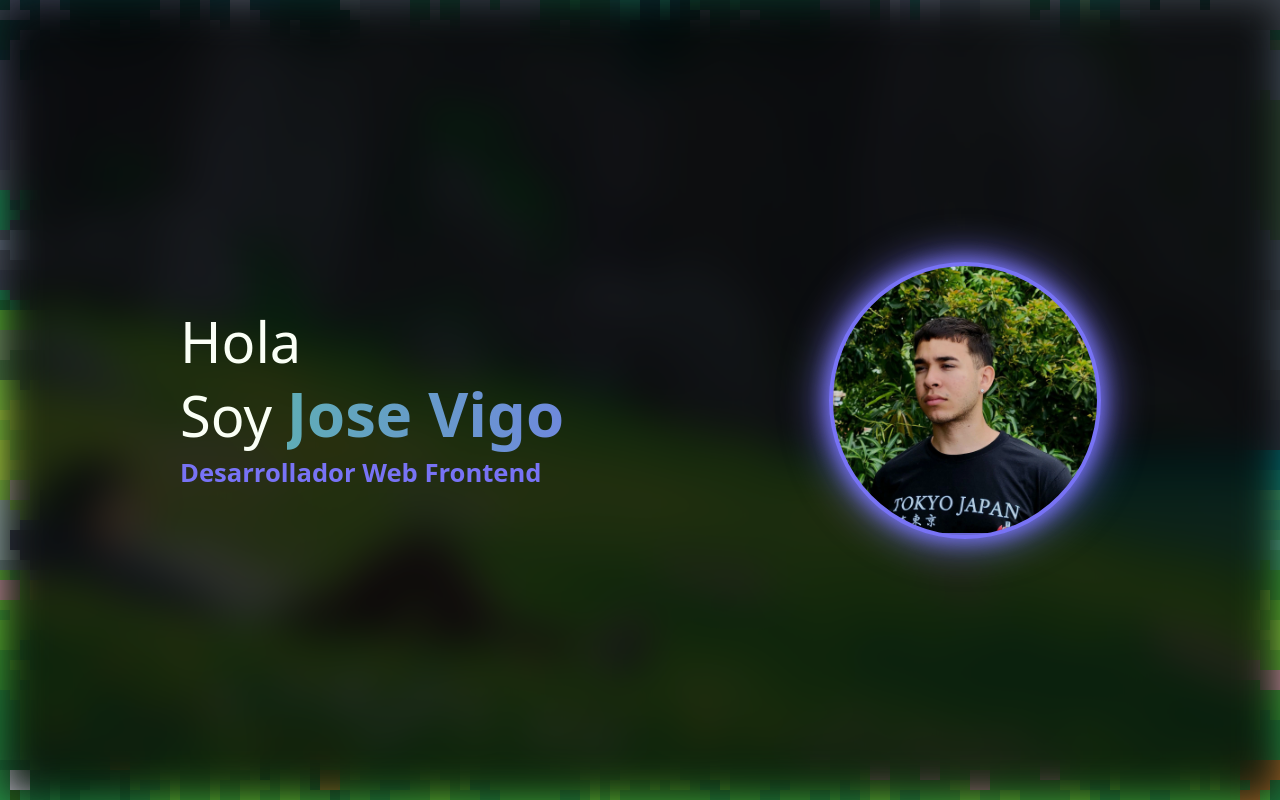
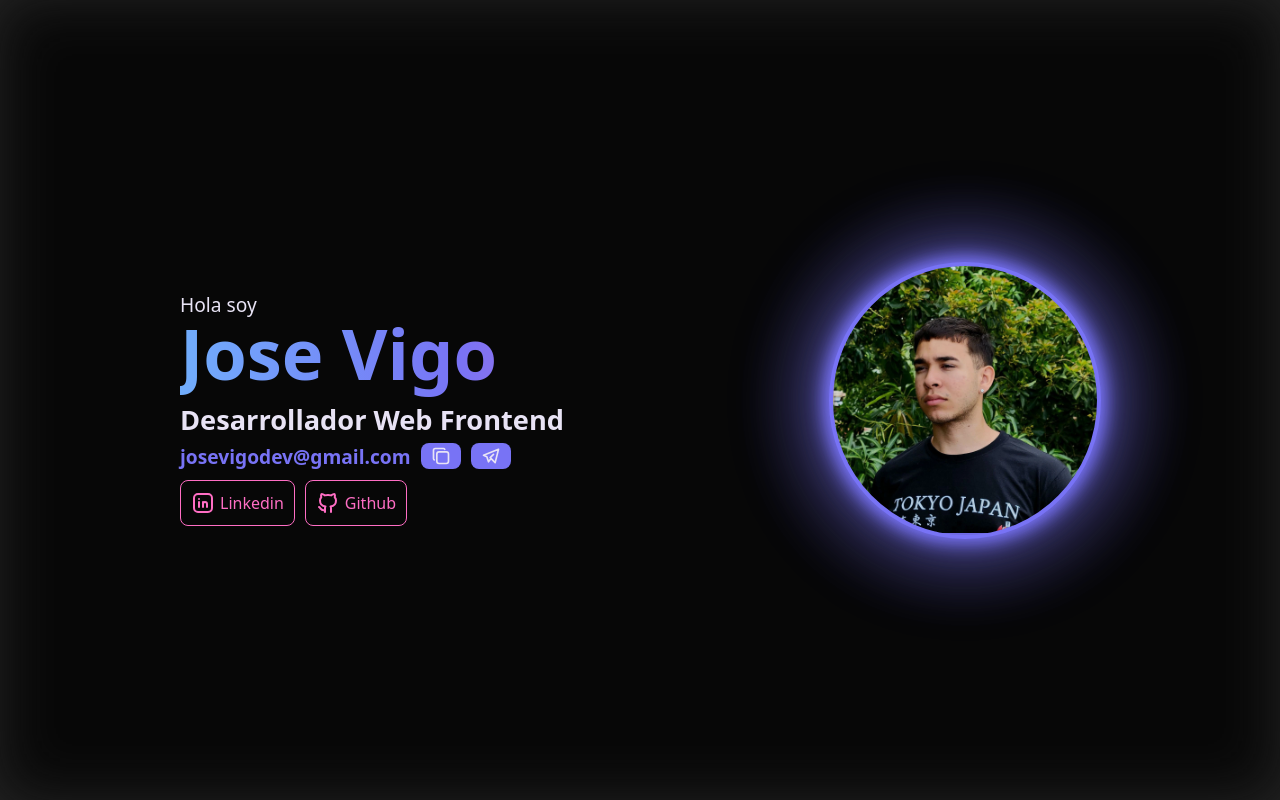
Before and after one commit to josevigodev/personal-portfolio-web, a React (Vite) app: page / in a window 1280 px wide. Built offline with nearby package versions, Linux system fonts and the light colour scheme.

Commit message:
add social links and gmail

```diff
--- /dev/null
+++ b/src/Components/Icons.jsx
@@ -0,0 +1,200 @@
+export function CopyIcon() {
+  return (
+    <svg
+      xmlns='http://www.w3.org/2000/svg'
+      width='20'
+      height='20'
+      viewBox='0 0 24 24'
+      fill='none'
+      stroke='currentColor'
+      stroke-width='2'
+      stroke-linecap='round'
+      stroke-linejoin='round'
+      class='icon icon-tabler icons-tabler-outline icon-tabler-copy'
+    >
+      <path stroke='none' d='M0 0h24v24H0z' fill='none' />
+      <path d='M7 7m0 2.667a2.667 2.667 0 0 1 2.667 -2.667h8.666a2.667 2.667 0 0 1 2.667 2.667v8.666a2.667 2.667 0 0 1 -2.667 2.667h-8.666a2.667 2.667 0 0 1 -2.667 -2.667z' />
+      <path d='M4.012 16.737a2.005 2.005 0 0 1 -1.012 -1.737v-10c0 -1.1 .9 -2 2 -2h10c.75 0 1.158 .385 1.5 1' />
+    </svg>
+  );
+}
+
+export function SendIcon() {
+  return (
+    <svg
+      xmlns='http://www.w3.org/2000/svg'
+      width='20'
+      height='20'
+      viewBox='0 0 24 24'
+      fill='none'
+      stroke='currentColor'
+      stroke-width='2'
+      stroke-linecap='round'
+      stroke-linejoin='round'
+      class='icon icon-tabler icons-tabler-outline icon-tabler-brand-telegram'
+    >
+      <path stroke='none' d='M0 0h24v24H0z' fill='none' />
+      <path d='M15 10l-4 4l6 6l4 -16l-18 7l4 2l2 6l3 -4' />
+    </svg>
+  );
+}
+
+export function GitIcon() {
+  return (
+    <svg
+      xmlns='http://www.w3.org/2000/svg'
+      width='24'
+      height='24'
+      viewBox='0 0 24 24'
+      fill='none'
+      stroke='currentColor'
+      stroke-width='2'
+      stroke-linecap='round'
+      stroke-linejoin='round'
+      class='icon icon-tabler icons-tabler-outline icon-tabler-brand-git'
+    >
+      <path stroke='none' d='M0 0h24v24H0z' fill='none' />
+      <path d='M16 12m-1 0a1 1 0 1 0 2 0a1 1 0 1 0 -2 0' />
+      <path d='M12 8m-1 0a1 1 0 1 0 2 0a1 1 0 1 0 -2 0' />
+      <path d='M12 16m-1 0a1 1 0 1 0 2 0a1 1 0 1 0 -2 0' />
+      <path d='M12 15v-6' />
+      <path d='M15 11l-2 -2' />
+      <path d='M11 7l-1.9 -1.9' />
+      <path d='M13.446 2.6l7.955 7.954a2.045 2.045 0 0 1 0 2.892l-7.955 7.955a2.045 2.045 0 0 1 -2.892 0l-7.955 -7.955a2.045 2.045 0 0 1 0 -2.892l7.955 -7.955a2.045 2.045 0 0 1 2.892 0z' />
+    </svg>
+  );
+}
+
+export function GithubIcon() {
+  return (
+    <svg
+      xmlns='http://www.w3.org/2000/svg'
+      width='24'
+      height='24'
+      viewBox='0 0 24 24'
+      fill='none'
+      stroke='currentColor'
+      stroke-width='2'
+      stroke-linecap='round'
+      stroke-linejoin='round'
+      class='icon icon-tabler icons-tabler-outline icon-tabler-brand-github'
+    >
+      <path stroke='none' d='M0 0h24v24H0z' fill='none' />
+      <path d='M9 19c-4.3 1.4 -4.3 -2.5 -6 -3m12 5v-3.5c0 -1 .1 -1.4 -.5 -2c2.8 -.3 5.5 -1.4 5.5 -6a4.6 4.6 0 0 0 -1.3 -3.2a4.2 4.2 0 0 0 -.1 -3.2s-1.1 -.3 -3.5 1.3a12.3 12.3 0 0 0 -6.2 0c-2.4 -1.6 -3.5 -1.3 -3.5 -1.3a4.2 4.2 0 0 0 -.1 3.2a4.6 4.6 0 0 0 -1.3 3.2c0 4.6 2.7 5.7 5.5 6c-.6 .6 -.6 1.2 -.5 2v3.5' />
+    </svg>
+  );
+}
+
+export function LinkedinIcon() {
+  return (
+    <svg
+      xmlns='http://www.w3.org/2000/svg'
+      width='24'
+      height='24'
+      viewBox='0 0 24 24'
+      fill='none'
+      stroke='currentColor'
+      stroke-width='2'
+      stroke-linecap='round'
+      stroke-linejoin='round'
+      class='icon icon-tabler icons-tabler-outline icon-tabler-brand-linkedin'
+    >
+      <path stroke='none' d='M0 0h24v24H0z' fill='none' />
+      <path d='M8 11v5' />
+      <path d='M8 8v.01' />
+      <path d='M12 16v-5' />
+      <path d='M16 16v-3a2 2 0 1 0 -4 0' />
+      <path d='M3 7a4 4 0 0 1 4 -4h10a4 4 0 0 1 4 4v10a4 4 0 0 1 -4 4h-10a4 4 0 0 1 -4 -4z' />
+    </svg>
+  );
+}
+
+export function HTMLIcon() {
+  return (
+    <svg
+      xmlns='http://www.w3.org/2000/svg'
+      width='24'
+      height='24'
+      viewBox='0 0 24 24'
+      fill='none'
+      stroke='currentColor'
+      stroke-width='2'
+      stroke-linecap='round'
+      stroke-linejoin='round'
+      class='icon icon-tabler icons-tabler-outline icon-tabler-brand-html5'
+    >
+      <path stroke='none' d='M0 0h24v24H0z' fill='none' />
+      <path d='M20 4l-2 14.5l-6 2l-6 -2l-2 -14.5z' />
+      <path d='M15.5 8h-7l.5 4h6l-.5 3.5l-2.5 .75l-2.5 -.75l-.1 -.5' />
+    </svg>
+  );
+}
+
+export function CSSIcon() {
+  return (
+    <svg
+      xmlns='http://www.w3.org/2000/svg'
+      width='24'
+      height='24'
+      viewBox='0 0 24 24'
+      fill='none'
+      stroke='currentColor'
+      stroke-width='2'
+      stroke-linecap='round'
+      stroke-linejoin='round'
+      class='icon icon-tabler icons-tabler-outline icon-tabler-brand-css3'
+    >
+      <path stroke='none' d='M0 0h24v24H0z' fill='none' />
+      <path d='M20 4l-2 14.5l-6 2l-6 -2l-2 -14.5z' />
+      <path d='M8.5 8h7l-4.5 4h4l-.5 3.5l-2.5 .75l-2.5 -.75l-.1 -.5' />
+    </svg>
+  );
+}
+
+export function JavascriptIcon() {
+  return (
+    <svg
+      xmlns='http://www.w3.org/2000/svg'
+      width='24'
+      height='24'
+      viewBox='0 0 24 24'
+      fill='none'
+      stroke='currentColor'
+      stroke-width='2'
+      stroke-linecap='round'
+      stroke-linejoin='round'
+      class='icon icon-tabler icons-tabler-outline icon-tabler-brand-javascript'
+    >
+      <path stroke='none' d='M0 0h24v24H0z' fill='none' />
+      <path d='M20 4l-2 14.5l-6 2l-6 -2l-2 -14.5z' />
+      <path d='M7.5 8h3v8l-2 -1' />
+      <path d='M16.5 8h-2.5a.5 .5 0 0 0 -.5 .5v3a.5 .5 0 0 0 .5 .5h1.423a.5 .5 0 0 1 .495 .57l-.418 2.93l-2 .5' />
+    </svg>
+  );
+}
+
+export function ReactIcon() {
+  return (
+    <svg
+      xmlns='http://www.w3.org/2000/svg'
+      width='24'
+      height='24'
+      viewBox='0 0 24 24'
+      fill='none'
+      stroke='currentColor'
+      stroke-width='2'
+      stroke-linecap='round'
+      stroke-linejoin='round'
+      class='icon icon-tabler icons-tabler-outline icon-tabler-brand-react'
+    >
+      <path stroke='none' d='M0 0h24v24H0z' fill='none' />
+      <path d='M6.306 8.711c-2.602 .723 -4.306 1.926 -4.306 3.289c0 2.21 4.477 4 10 4c.773 0 1.526 -.035 2.248 -.102' />
+      <path d='M17.692 15.289c2.603 -.722 4.308 -1.926 4.308 -3.289c0 -2.21 -4.477 -4 -10 -4c-.773 0 -1.526 .035 -2.25 .102' />
+      <path d='M6.305 15.287c-.676 2.615 -.485 4.693 .695 5.373c1.913 1.105 5.703 -1.877 8.464 -6.66c.387 -.67 .733 -1.339 1.036 -2' />
+      <path d='M17.694 8.716c.677 -2.616 .487 -4.696 -.694 -5.376c-1.913 -1.105 -5.703 1.877 -8.464 6.66c-.387 .67 -.733 1.34 -1.037 2' />
+      <path d='M12 5.424c-1.925 -1.892 -3.82 -2.766 -5 -2.084c-1.913 1.104 -1.226 5.877 1.536 10.66c.386 .67 .793 1.304 1.212 1.896' />
+      <path d='M12 18.574c1.926 1.893 3.821 2.768 5 2.086c1.913 -1.104 1.226 -5.877 -1.536 -10.66c-.375 -.65 -.78 -1.283 -1.212 -1.897' />
+      <path d='M11.5 12.866a1 1 0 1 0 1 -1.732a1 1 0 0 0 -1 1.732z' />
+    </svg>
+  );
+}
--- a/src/Components/OpeningHeader.jsx
+++ b/src/Components/OpeningHeader.jsx
@@ -1,16 +1,52 @@
 import { ResponsiveImage } from './ResponsiveImage';
 import '../styles/OpeningHeader.css';
+import { CopyIcon, GithubIcon, LinkedinIcon, SendIcon } from './Icons';
 
 export function OpeningHeader() {
+  const handleCopy = () => {
+    navigator.clipboard.writeText('josevigodev@gmail.com');
+  };
+
   return (
     <div className='blur'>
       <header className='width-padding-container full-height flex-container opening-header'>
         <div className='flex-column-container principal-title-container'>
-          <small>Hola</small>
-          <h1>
-            Soy <span className='animated-gradient-text'>Jose Vigo</span>
-          </h1>
+          <small>Hola soy</small>
+          <h1 className='animated-gradient-text'>Jose Vigo</h1>
           <h2>Desarrollador Web Frontend</h2>
+          <div className='flex-row-container contact-info'>
+            <p>josevigodev@gmail.com</p>
+            <button onClick={handleCopy}>
+              <CopyIcon />
+            </button>
+            <a href='mailto:josevigodev@gmail.com'>
+              <SendIcon />
+            </a>
+          </div>
+          <div className='flex-row-container social-container'>
+            <a
+              className='flex-row-container social-link'
+              href='https://www.linkedin.com/in/jose-vigo-a9a728365'
+              target='_blank'
+              rel='noopener noreferrer nofollow'
+            >
+              <span>
+                <LinkedinIcon />
+              </span>
+              <span>Linkedin</span>
+            </a>
+            <a
+              className='flex-row-container social-link'
+              href='https://github.com/josevigodev'
+              target='_blank'
+              rel='noopener noreferrer nofollow'
+            >
+              <span>
+                <GithubIcon />
+              </span>
+              <span>Github</span>
+            </a>
+          </div>
         </div>
         <div className='presentation-img-container'>
           <ResponsiveImage />
--- a/src/index.css
+++ b/src/index.css
@@ -1,5 +1,7 @@
 :root {
-  --primary-a: #7873f5;
+  --primary-a: #e8e3f5;
+  --shadow-purple: #7873f5;
+  --shadow-purple-opacity: #7873f555;
   font-family: system-ui, -apple-system, BlinkMacSystemFont, 'Segoe UI', Roboto,
     Oxygen, Ubuntu, Cantarell, 'Open Sans', 'Helvetica Neue', sans-serif;
 
@@ -12,13 +14,11 @@
   -webkit-font-smoothing: antialiased;
   -moz-osx-font-smoothing: grayscale;
   -webkit-text-size-adjust: 100%;
-  background-image: url('/pixel-green.png');
-  background-position: center;
 }
 
 .blur {
   min-height: 100vh;
-  backdrop-filter: blur(20px) brightness(20%);
+  backdrop-filter: blur(30px) brightness(20%);
 }
 
 * {
@@ -28,15 +28,9 @@
 }
 
 body {
-  min-height: 100vh;
+  min-height: 100dvh;
   font-family: system-ui, -apple-system, BlinkMacSystemFont, 'Segoe UI', Roboto,
     Oxygen, Ubuntu, Cantarell, 'Open Sans', 'Helvetica Neue', sans-serif;
-}
-
-h1 {
-  font-size: 3.5em;
-  text-wrap: pretty;
-  font-weight: normal;
 }
 
 .width-padding-container {
@@ -50,13 +44,18 @@ h1 {
   flex-direction: column;
 }
 
+.flex-row-container {
+  display: flex;
+  align-items: center;
+}
+
 .flex-container {
   display: flex;
   flex-direction: column;
 }
 
 .full-height {
-  height: 100vh;
+  height: 100dvh;
 }
 
 @media screen and (min-width: 700px) {
--- a/src/styles/OpeningHeader.css
+++ b/src/styles/OpeningHeader.css
@@ -1,42 +1,102 @@
 .opening-header {
   align-items: center;
-  justify-content: space-evenly;
+  justify-content: space-around;
 }
 
 .principal-title-container {
-  color: #fafff6;
+  color: var(--primary-a);
   display: flex;
   flex-direction: column;
 
   & small {
-    font-size: 3.5em;
+    font-size: 1.2em;
     line-height: 60px;
+    margin-bottom: -30px;
+    user-select: none;
   }
 
   & h2 {
-    color: #7873f5;
-    font-size: 1.6em;
+    color: var(--primary-a);
+    font-size: 1.7em;
+    user-select: none;
+  }
+}
+
+.contact-info {
+  margin-top: 5px;
+  gap: 10px;
+
+  & p {
+    font-size: 1.2em;
+    color: var(--shadow-purple);
+    font-weight: bold;
+  }
+
+  & button,
+  & a {
+    cursor: pointer;
+    display: flex;
+    align-items: center;
+    padding: 3px 10px;
+    border-radius: 8px;
+    border: none;
+    background-color: var(--shadow-purple);
+    position: relative;
+    color: var(--primary-a);
+
+    &:hover {
+      background-color: #7873f599;
+    }
+    &:active {
+      background-color: #7873f5bb;
+    }
+  }
+}
+
+.social-container {
+  gap: 10px;
+  margin-top: 10px;
+
+  & .social-link {
+    border: 1px solid #ff6ec4;
+    padding: 10px;
+    border-radius: 8px;
+    gap: 5px;
+    text-decoration: none;
+    color: #ff6ec4;
+    cursor: default;
+
+    &:hover {
+      background-color: #ff6ec444;
+    }
+
+    & span {
+      display: flex;
+    }
   }
 }
 
 .animated-gradient-text {
-  background: linear-gradient(270deg, #ff6ec4, var(--primary-a), #4ade80);
-  background-size: 600% 600%;
+  background: linear-gradient(270deg, #ff6ec4, #7873f5, #6ec4ff);
+  background-size: 200% 200%;
   -webkit-background-clip: text;
   background-clip: text;
   font-weight: bold;
-  font-size: 1.1em;
+  font-size: 4.4em;
   -webkit-text-fill-color: transparent;
+  user-select: none;
   animation: gradientShift 5s ease infinite;
 }
 
 .presentation-img-container {
   max-width: 270px;
+  min-height: 270px;
   border-radius: 50%;
   overflow: hidden;
-  outline: 4px solid var(--primary-a);
+  outline: 4px solid var(--shadow-purple);
   outline-offset: -3px;
-  animation: dropShadowShift 2s ease alternate infinite;
+  box-shadow: 0 0 100px var(--shadow-purple-opacity);
+  animation: dropShadowShift 1s ease alternate infinite;
 
   & img {
     width: 100%;
@@ -60,12 +120,12 @@
 
 @keyframes dropShadowShift {
   from {
-    filter: drop-shadow(0 0 5px var(--primary-a))
-      drop-shadow(0 0 10px var(--primary-a));
+    filter: drop-shadow(0 0 5px var(--shadow-purple))
+      drop-shadow(0 0 10px var(--shadow-purple));
   }
 
   to {
-    filter: drop-shadow(0 0 10px var(--primary-a))
-      drop-shadow(0 0 20px var(--primary-a));
+    filter: drop-shadow(0 0 10px var(--shadow-purple))
+      drop-shadow(0 0 10px var(--shadow-purple));
   }
 }
```
